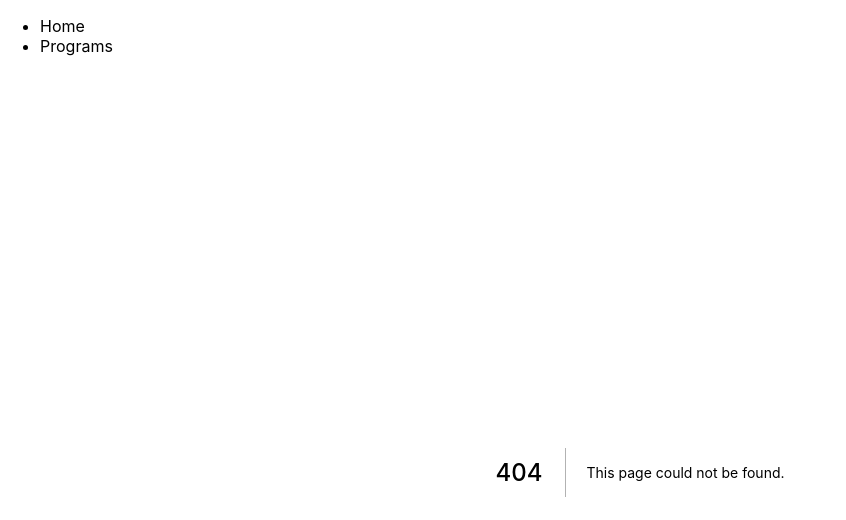
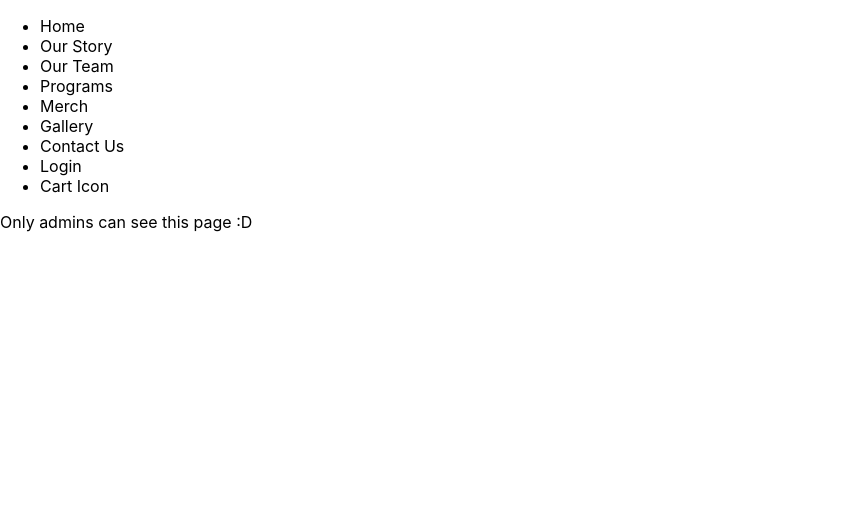
Before and after one commit to ckanissatran/test-commerce, a Next.js app: page /admin in a window 1280 px wide. Before the commit this address had no page. Shown: the top 520 px of the page, without its empty margins (0-846 px from the left). Built offline with nearby package versions, Linux system fonts and the light colour scheme.

Commit message:
Add other pages

```diff
--- a/components/Layout.js
+++ b/components/Layout.js
@@ -10,7 +10,28 @@ export default function Layout({children}) {
                     <Link href='/'>Home</Link>
                 </li>
                 <li>
+                    <Link href='/ourStory'>Our Story</Link>
+                </li>
+                <li>
+                    <Link href='/ourTeam'>Our Team</Link>
+                </li>
+                <li>
                     <Link href='/programs'>Programs</Link>
+                </li>
+                <li>
+                    <Link href='/merch'>Merch</Link>
+                </li>
+                <li>
+                    <Link href='/gallery'>Gallery</Link>
+                </li>
+                <li>
+                    <Link href='/contactUs'>Contact Us</Link>
+                </li>
+                <li>
+                    <Link href='/login'>Login</Link>
+                </li>
+                <li>
+                    <Link href='/cart'>Cart Icon</Link>
                 </li>
             </ul>
         </nav>
--- /dev/null
+++ b/pages/admin/index.js
@@ -0,0 +1,10 @@
+
+export default function Admin() {
+
+    return (<>
+
+        <div>Only admins can see this page :D</div>
+
+    </>
+    )
+}
```
Also changed, not shown: pages/contactUs.js (added, +10 -0 lines), pages/dashboard/index.js (added, +10 -0 lines), pages/gallery.js (added, +10 -0 lines), pages/index.js (+5 -11 lines), pages/merch.js (added, +10 -0 lines), pages/ourStory.js (added, +10 -0 lines), pages/ourTeam.js (added, +10 -0 lines), pages/programs.js (+6 -10 lines).
